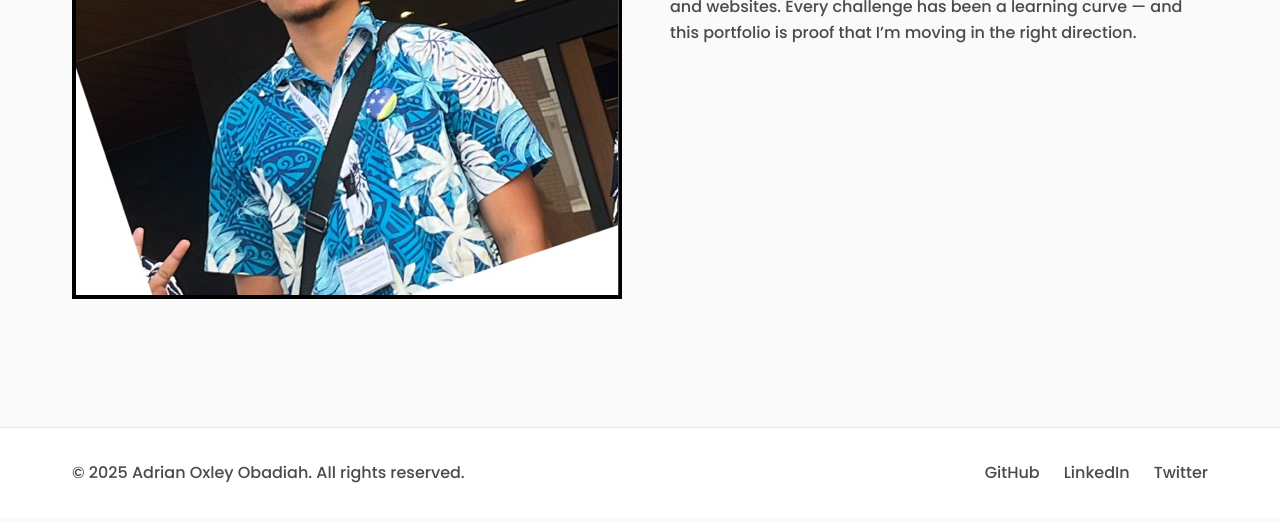
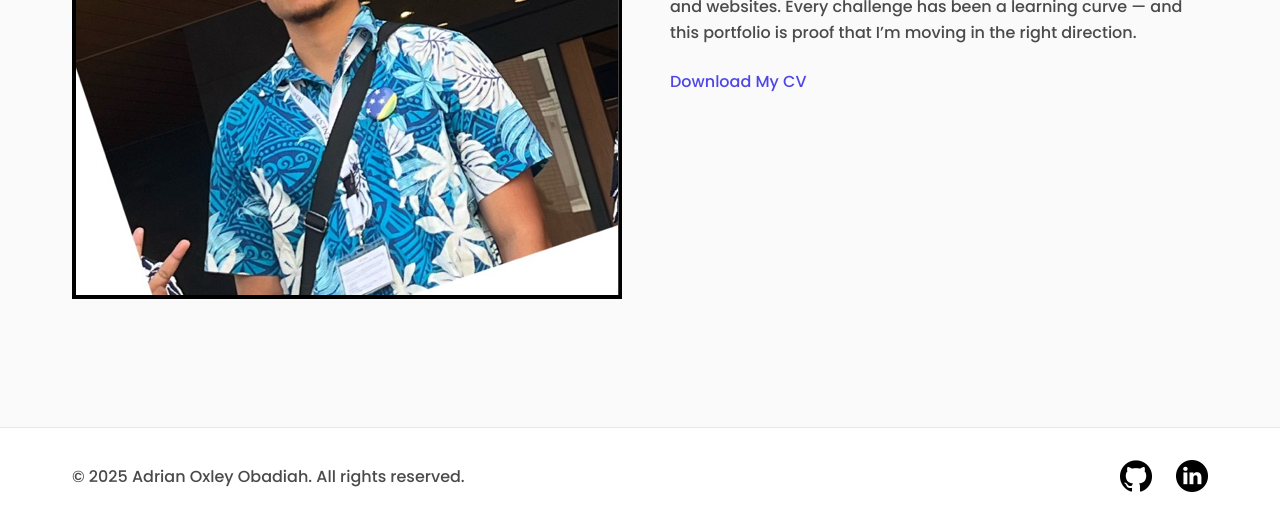
Before and after one commit to Eddie115-x/FUTURE_FS_01, a React (Create React App) app: page /about in a window 1280 px wide. Shown: the part 320-841 px from the top of the page. Built offline with nearby package versions, Linux system fonts and the light colour scheme; the HTML template or start-up script is replaced by a standard one.

Commit message:
made changes that are worth saving in this version

```diff
--- a/src/components/Footer.css
+++ b/src/components/Footer.css
@@ -30,6 +30,20 @@
   color: var(--color-accent);
 }
 
+.footer-social-icon {
+  width: 32px;
+  height: 32px;
+  object-fit: contain;
+  filter: grayscale(100%);
+  transition: filter 0.2s, transform 0.2s;
+  vertical-align: middle;
+}
+
+.footer-social-icon:hover {
+  filter: grayscale(0%);
+  transform: scale(1.1);
+}
+
 @media (max-width: 768px) {
   .footer-content {
     flex-direction: column;
--- a/src/components/Footer.jsx
+++ b/src/components/Footer.jsx
@@ -7,13 +7,10 @@ function Footer() {
         <p>&copy; {new Date().getFullYear()} Adrian Oxley Obadiah. All rights reserved.</p>
         <div className="social-links">
           <a href="https://github.com/yourusername" target="_blank" rel="noopener noreferrer">
-            GitHub
+            <img src="/assets/github.png" alt="GitHub" className="footer-social-icon" />
           </a>
-          <a href="https://linkedin.com/in/yourusername" target="_blank" rel="noopener noreferrer">
-            LinkedIn
-          </a>
-          <a href="https://twitter.com/yourusername" target="_blank" rel="noopener noreferrer">
-            Twitter
+          <a href="https://www.linkedin.com/in/adrian-obadiah-5682822ba/" target="_blank" rel="noopener noreferrer">
+            <img src="/assets/linkedin.png" alt="LinkedIn" className="footer-social-icon" />
           </a>
         </div>
       </div>
--- a/src/components/NavBar.css
+++ b/src/components/NavBar.css
@@ -80,6 +80,11 @@
   transition: all 0.3s ease;
 }
 
+.navbar-actions {
+  display: flex;
+  align-items: center;
+}
+
 @media (max-width: 768px) {
   .hamburger-menu {
     display: flex;
--- a/src/components/NavBar.jsx
+++ b/src/components/NavBar.jsx
@@ -1,6 +1,7 @@
 import { useState } from 'react';
 import { Link } from 'react-router-dom';
 import './NavBar.css';
+import ThemeToggle from './ThemeToggle';
 
 function NavBar() {
   const [isMenuOpen, setIsMenuOpen] = useState(false);
@@ -14,10 +15,13 @@ function NavBar() {
       <div className="navbar-logo">
         <Link to="/">Adrian Obadiah</Link>
       </div>
-      <div className="hamburger-menu" onClick={toggleMenu}>
-        <div className={`hamburger-bar ${isMenuOpen ? 'open' : ''}`}></div>
-        <div className={`hamburger-bar ${isMenuOpen ? 'open' : ''}`}></div>
-        <div className={`hamburger-bar ${isMenuOpen ? 'open' : ''}`}></div>
+      <div className="navbar-actions">
+        <ThemeToggle />
+        <div className="hamburger-menu" onClick={toggleMenu}>
+          <div className={`hamburger-bar ${isMenuOpen ? 'open' : ''}`}></div>
+          <div className={`hamburger-bar ${isMenuOpen ? 'open' : ''}`}></div>
+          <div className={`hamburger-bar ${isMenuOpen ? 'open' : ''}`}></div>
+        </div>
       </div>
       <ul className={`navbar-links ${isMenuOpen ? 'active' : ''}`}>
         <li><Link to="/" onClick={() => setIsMenuOpen(false)}>Home</Link></li>
--- a/src/pages/About.jsx
+++ b/src/pages/About.jsx
@@ -1,5 +1,3 @@
-
-import React from 'react';
 import './About.css';
 
 function About() {
@@ -21,6 +19,13 @@ function About() {
               Over the past two years, I’ve worked on various academic and personal projects, including mobile applications and websites.
               Every challenge has been a learning curve — and this portfolio is proof that I’m moving in the right direction.
             </p>
+            <a
+              href="/assets/cv doc.pdf"
+              download
+              className="download-cv-btn"
+            >
+              Download My CV
+            </a>
           </div>
         </div>
       </div>
```
